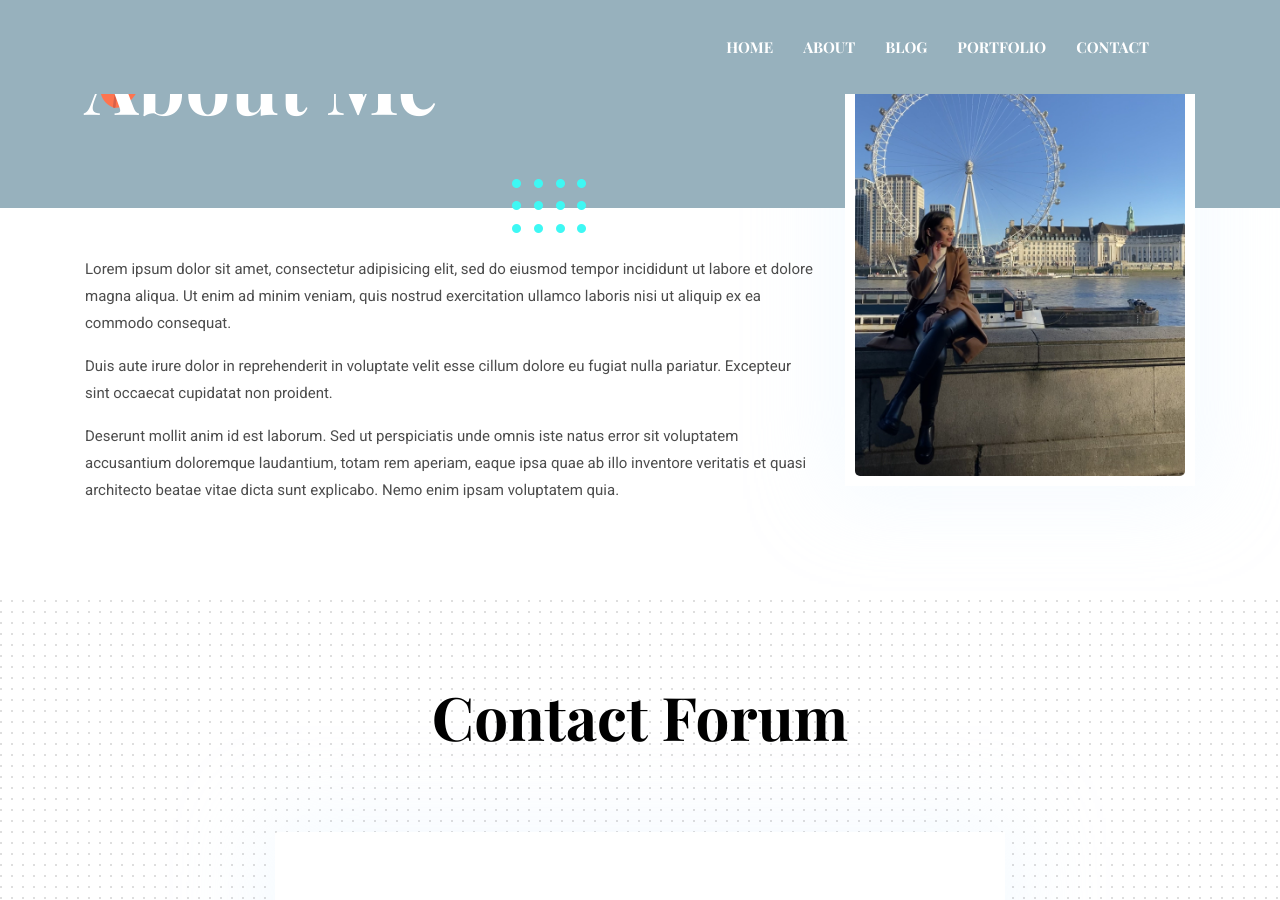
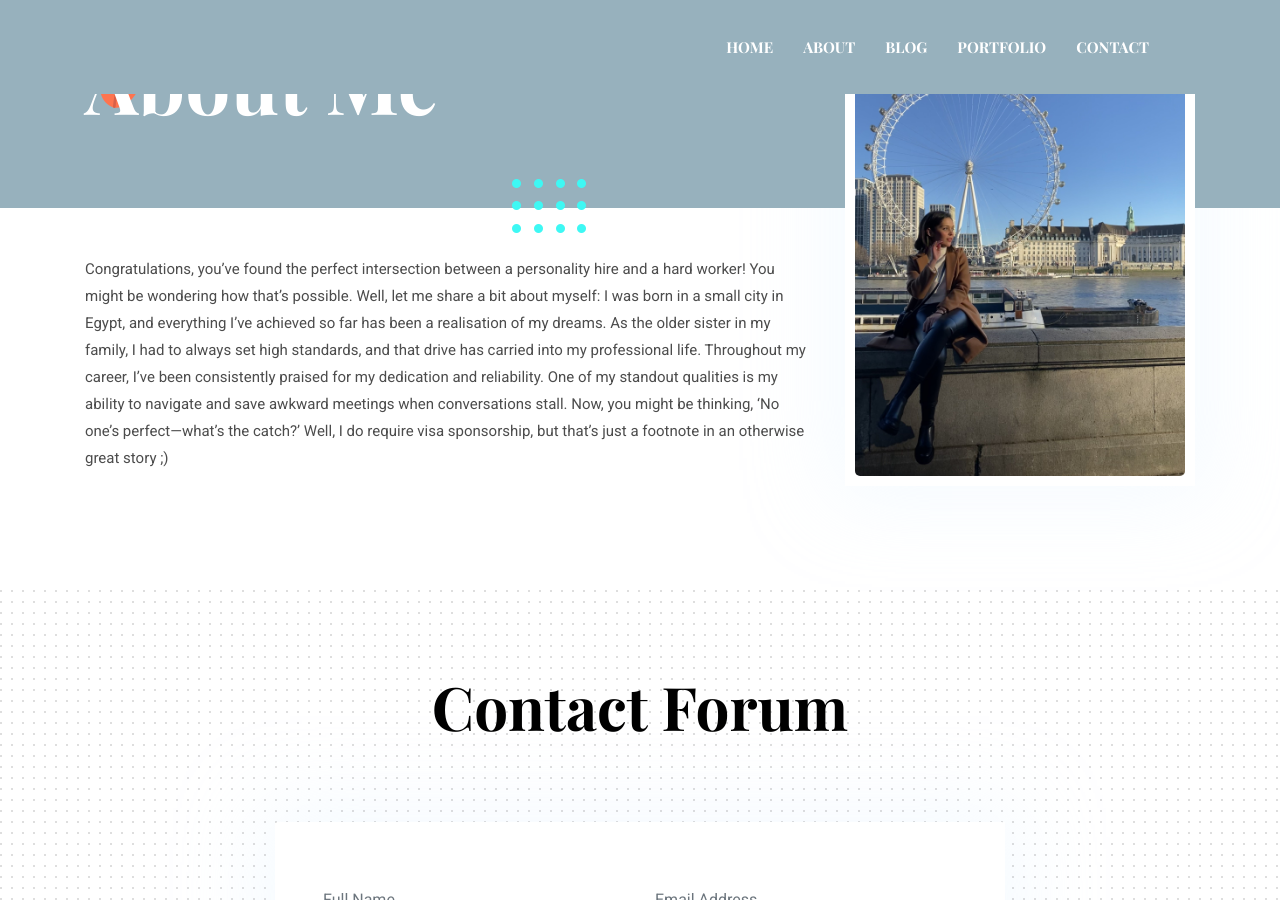
Before and after one commit to RandaAdel/RandaAdel.github.io, a Jekyll site: the page built from _pages/about.md, in a window 1280 px wide and 900 px high, scrolled down 316 px. Built offline with Jekyll 4.4.1, drawn with Linux system fonts in a browser that asks for light colours.

Commit message:
changed the about section

```diff
--- a/_pages/about.md
+++ b/_pages/about.md
@@ -6,13 +6,5 @@
 signature: assets/images/about/signature.png
 ---
 
-Lorem ipsum dolor sit amet, consectetur adipisicing elit, sed do eiusmod tempor incididunt ut labore et
-dolore magna aliqua. Ut enim ad minim veniam, quis nostrud exercitation ullamco laboris nisi ut aliquip ex ea
-commodo consequat.
-
-Duis aute irure dolor in reprehenderit in voluptate velit esse cillum dolore eu fugiat nulla pariatur.
-Excepteur sint occaecat cupidatat non proident.
-
-Deserunt mollit anim id est laborum. Sed ut perspiciatis unde omnis iste natus error sit voluptatem
-accusantium doloremque laudantium, totam rem aperiam, eaque ipsa quae ab illo inventore veritatis et quasi
-architecto beatae vitae dicta sunt explicabo. Nemo enim ipsam voluptatem quia.
+Congratulations, you’ve found the perfect intersection between a personality hire and a hard worker! You might be wondering how that’s possible. Well, let me share a bit about myself: I was born in a small city in Egypt, and everything I’ve achieved so far has been a realisation of my dreams. As the older sister in my family, I had to always set high standards, and that drive has carried into my professional life.
+Throughout my career, I've been consistently praised for my dedication and reliability. One of my standout qualities is my ability to navigate and save awkward meetings when conversations stall. Now, you might be thinking, ‘No one’s perfect—what’s the catch?’ Well, I do require visa sponsorship, but that’s just a footnote in an otherwise great story ;)
```
